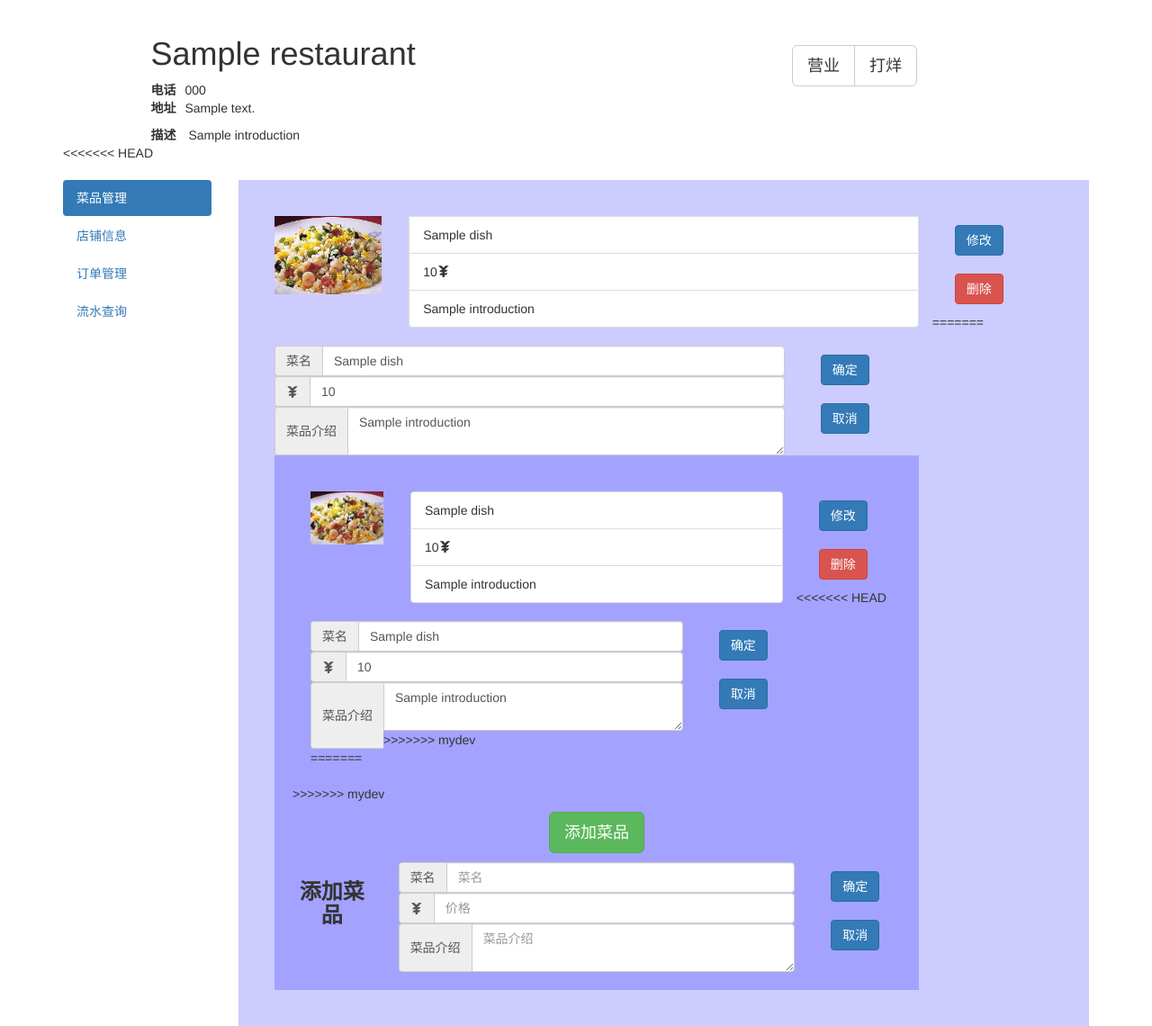
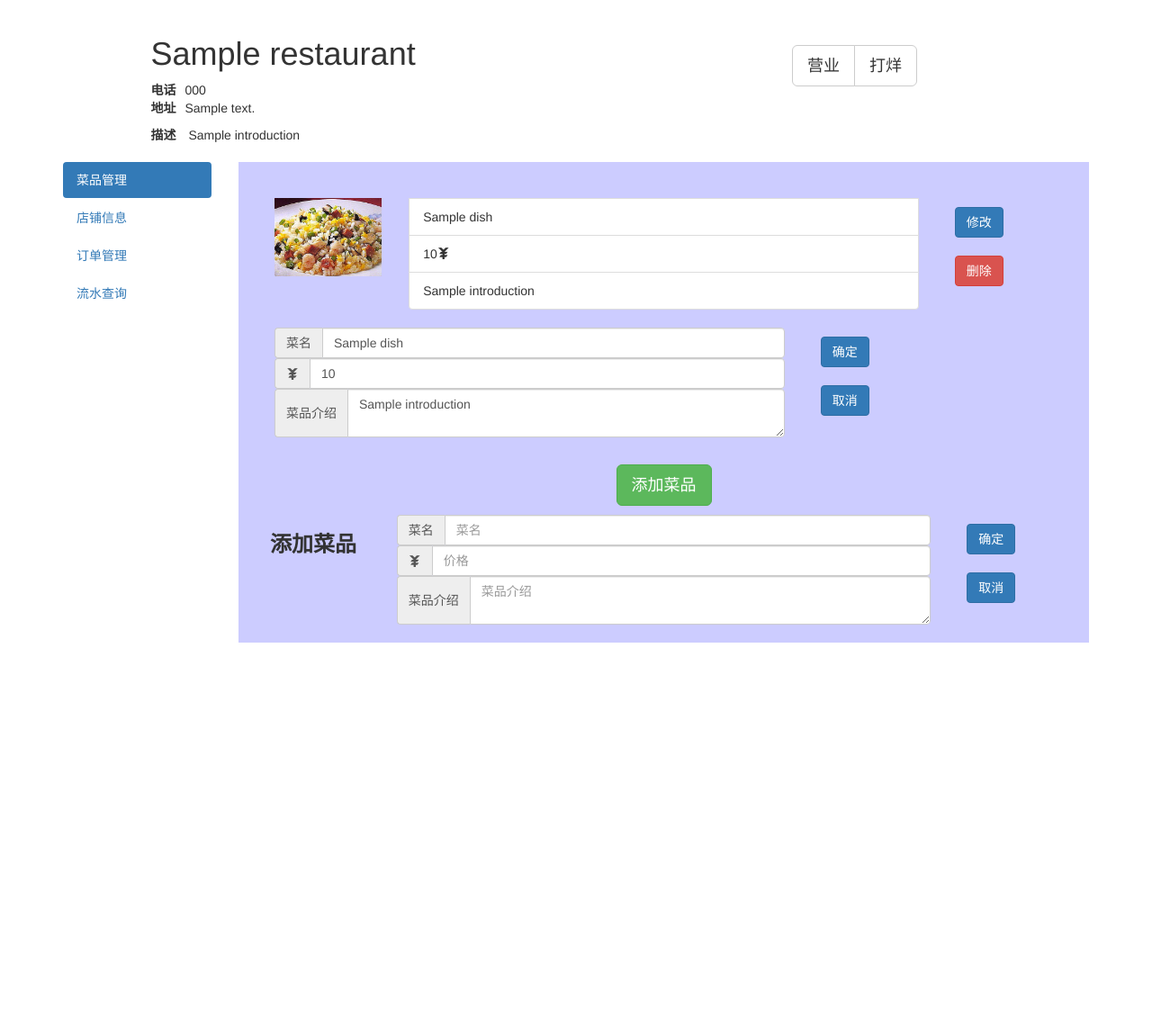
Before and after one commit to flyingKite0124/Shanbay, a Django app: template templates/restaurant/manage.html in a window 1280 px wide. Shown: the part 51-1191 px from the top of the page at 90% size. After the commit the page ends 765 px from the top, so only its background shows below. Run offline with Django 3.2, Linux system fonts and the light colour scheme; the template is opened without the code that fills it: most values are stand-ins (such as "Sample title", 1, 10 or a date in 2020); some libraries are stand-ins or nearby versions.

Commit message:
solve the conflict which is caused by shipeng

```diff
--- a/templates/restaurant/manage.html
+++ b/templates/restaurant/manage.html
@@ -45,7 +45,6 @@
                 {{ restaurant.introduction }}
             </div>
         </div>
-<<<<<<< HEAD
         <div class="row" style="margin-top: 20px">
             <div role="navigation" class="col-md-2">
                 <!-- Nav tabs -->
@@ -129,81 +128,13 @@
                                                 <button class="btn btn-primary my-btn-margin btn-cancel-modify-dish">取消
                                                 </button>
                                             </div>
-=======
-        <!-- Tab panes -->
-        <div class="col-md-10">
-            <div class="tab-content">
-                <div role="tabpanel" class="tab-pane fade in active" id="dishes">
-                    <div id="dish-list">
-                        {% for dish in restaurant.dish_set.all %}
-                        <div class="dish-item">
-                            <div class="row">
-                                <div class="col-md-2">
-                                    <img src="/static/restaurant/image/haochibuguojiaozi.jpg" width=100%
-                                         height=100%>
                                         </div>
-                                <div class="dish-info">
-                                    <div class="col-md-8">
-                                        <ul class="list-group">
-                                            <li class="list-group-item">{{ dish.name }}</li>
-                                            <li class="list-group-item">
-                                                {{ dish.price }}<span class="glyphicon glyphicon-yen"></span>
-                                            </li>
-                                            <li class="list-group-item">{{ dish.introduction }}</li>
-                                        </ul>
-                                    </div>
-                                    <div class="col-md-2 ">
-                                        <button class="btn btn-primary btn-modify-dish my-btn-margin">修改</button>
-                                        <br/>
-                                        <button class="btn btn-danger btn-delete-dish my-btn-margin">删除</button>
-                                    </div>
-                                </div>
-                                <div class="dish-modify">
-                                    <div class="col-md-8">
-                                        <input disabled type="number" class="form-control dish-id hide"
-                                               value="{{ dish.id }}">
-                                        <div class="input-group" style="padding: 0 0 0 0;">
-                                            <div class="input-group-addon">菜名</div>
-                                            <input type="text" placeholder="菜名" class="form-control dish-name"
-                                                   value="{{ dish.name }}">
-                                        </div>
-                                        <div class="input-group">
-                                            <div class="input-group-addon">
-                                                <span class="glyphicon glyphicon-yen"></span>
-                                            </div>
-                                            <input type="number" class="form-control dish-price"
-                                                   placeholder="价格" value="{{ dish.price }}">
-                                        </div>
-                                        <div class="input-group">
-                                            <div class="input-group-addon">
-                                                菜品介绍
-                                            </div>
-                                                <textarea class="form-control dish-introduction"
-                                                          placeholder="菜品介绍">{{ dish.introduction }}</textarea>
->>>>>>> mydev
-                                        </div>
-                                    </div>
-                                    <div class="col-md-2">
-                                        <button class="btn btn-primary my-btn-margin btn-submit-modify-dish">确定
-                                        </button>
-                                        <br/>
-                                        <button class="btn btn-primary my-btn-margin btn-cancel-modify-dish">取消
-                                        </button>
-                                    </div>
-                                </div>
-<<<<<<< HEAD
-                            {% empty %}
-                                <p>您的店铺目前空空如也</p>
-                            {% endfor %}
-                        </div>
-=======
                                     </div>
                                 </div>
                             {% empty %}
                                 <p>您的店铺目前空空如也</p>
                             {% endfor %}
-
->>>>>>> mydev
+                        </div>
                         <div class="row text-center">
                             <button class="btn btn-success btn-lg my-btn-margin"
                                     id="btn-create-dish">添加菜品
@@ -313,13 +244,15 @@
                             <button class="btn btn-primary my-btn-margin" id="btn-cancel-modify-restaurant">取消</button>
                         </div>
                     </div>
-                    <div role="tabpanel" class="tab-pane fade" id="order-manage">
+                    <div role="tabpanel" class="tab-pane fade order-list" id="order-manage">
+                        {% for order in restaurant.order_set.all %}
+                            <div class="row order-item">
                                 <div class="col-md-8">
                                     <ul class="list-group">
-                                <li class="list-group-item">订单号</li>
-                                <li class="list-group-item">用户电话</li>
-                                <li class="list-group-item">地址</li>
-                                <li class="list-group-item">状态</li>
+                                        <li class="list-group-item">{{ order.id }}</li>
+                                        <li class="list-group-item">{{ order.customer }}</li>
+                                        <li class="list-group-item">{{ order.address.address }}</li>
+                                        <li class="list-group-item">{{ order.address.status }}</li>
                                     </ul>
                                 </div>
                                 <div class="col-md-2 ">
@@ -328,6 +261,10 @@
                                     <br/>
                                     <button class="btn btn-danger btn-delete-dish my-btn-margin">删除</button>
                                 </div>
+                            </div>
+                        {% empty %}
+                            <p>您还没有订单</p>
+                        {% endfor %}
                     </div>
                     <div role="tabpanel" class="tab-pane fade" id="cash-flow">
                         <table class="table table-striped">
@@ -401,48 +338,10 @@
             $('.btn-submit-modify-dish').click(btn_submit_modify_dish);
             $('.btn-delete-dish').click(btn_delete_dish);
 
-<<<<<<< HEAD
             $('#btn-create-dish').click(btn_create_dish);
             $('#dish-create').hide();
             $('#btn-submit-create-dish').click(btn_submit_create_dish);
             $('#btn-cancel-create-dish').click(btn_cancel_create_dish);
-=======
-<script src="/static/common/js/jquery.min.js"></script>
-<script src="/static/common/js/csrf.js"></script>
-<script src="/static/common/bootstrap/js/bootstrap.js"></script>
-<script src="/static/restaurant/js/manage.js"></script>
-<script>
-    $(document).ready(function () {
-        //这里的代码会在整个html文档加载完成后执行
-        //你应该在此进行各种初始化，比如注册你的回调函数
-        var open_or_close;
-        var open_btn = $('#open_restaurant');
-        var close_btn = $('#close_restaurant');
-        var status = {
-        {
-            restaurant.status
-        }
-    }
-        ;
-        if (status === 2) {
-            show_banned_btn();
-        }
-        else {
-            if (status === 1)
-                open_or_close = open_btn;
-            else
-                open_or_close = close_btn;
-            open_or_close.removeClass('btn-default');
-            open_or_close.addClass('btn-warning active');
-        }
-        open_btn.click(open_restaurant);
-        close_btn.click(close_restaurant);
-        $('.btn-modify-dish').click(btn_modify_dish);
-        $('.dish-modify').hide();
-        $('.btn-cancel-modify-dish').click(btn_cancel_modify_dish);
-        $('.btn-submit-modify-dish').click(btn_submit_modify_dish);
-        $('.btn-delete-dish').click(btn_delete_dish);
->>>>>>> mydev
 
             $('#btn-submit-or-cancel-modify-restaurant').hide();
             $('#btn-modify-restaurant').click(btn_modify_restaurant);
```
Lines whose indentation alone changed are shown as unchanged.
